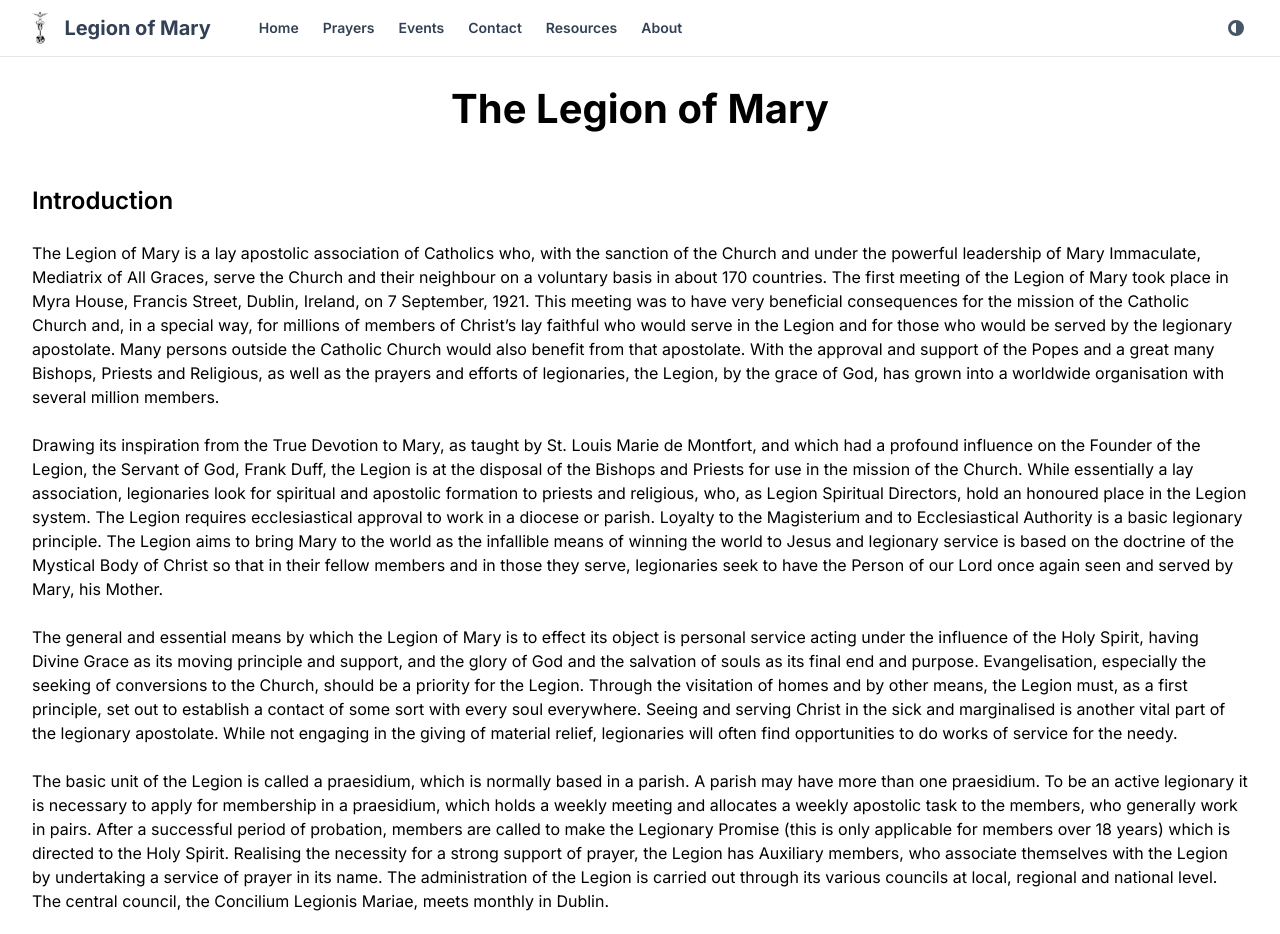
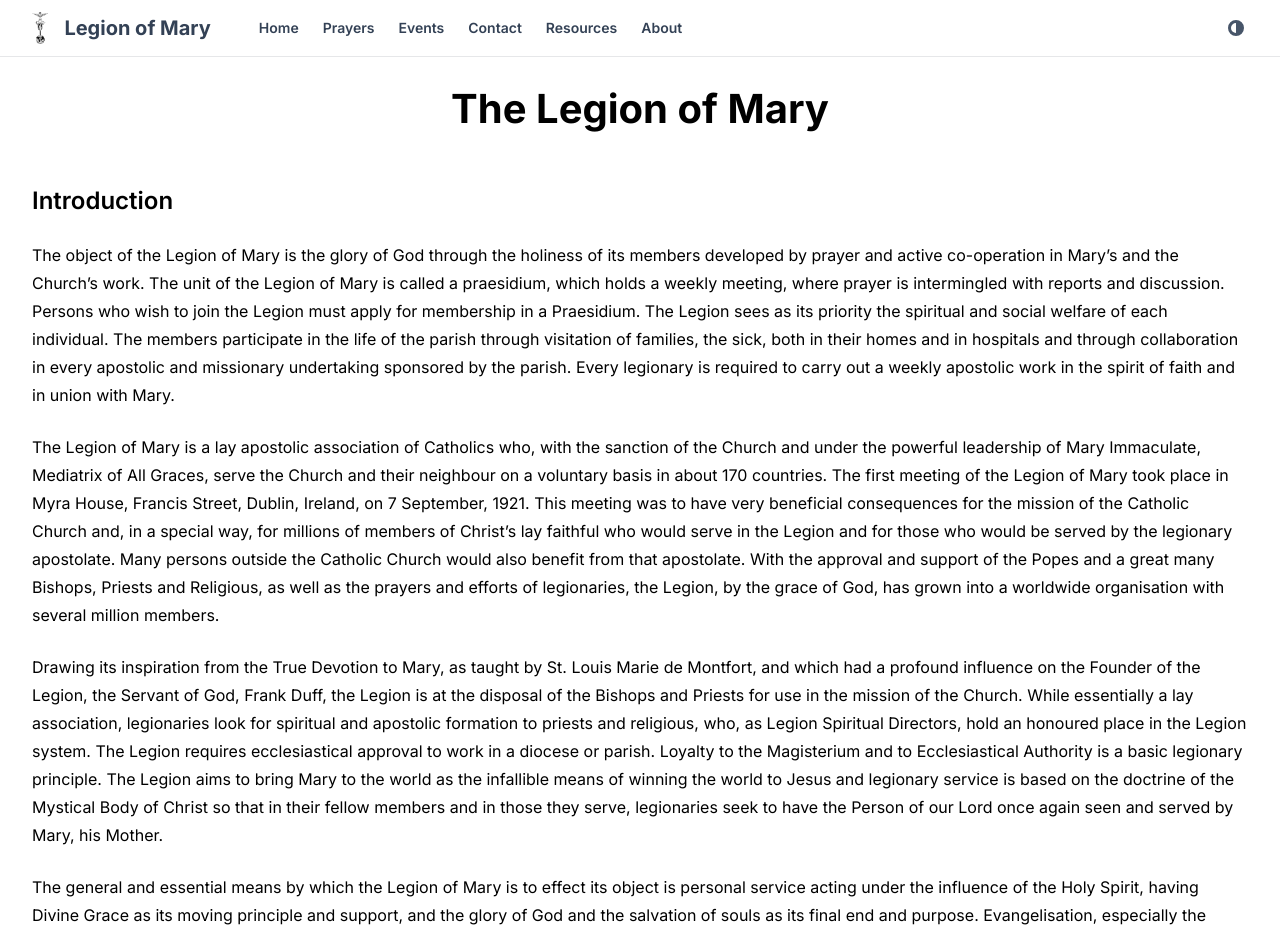
Before and after one commit to ozdv/legion, a Next.js app: page /about in a window 1280 px wide. Shown: the top 934 px of the page. Built offline with nearby package versions, Linux system fonts and the light colour scheme.

Commit message:
bout dat

```diff
--- a/src/app/about/page.tsx
+++ b/src/app/about/page.tsx
@@ -1,47 +1,111 @@
 import { Container } from "@/components/shared/container";
 import { Metadata } from "next";
-
-interface SectionProps {
-  title: string;
-  children: React.ReactNode;
-
-}
 
 export const metadata: Metadata = {
   title: "About",
   description: "Learn more about the Legion of Mary",
 };
 
-const Section: React.FC<SectionProps> = ({ title, children }) => (
-  <div className="mb-8">
-    <h2 className="text-2xl font-semibold mb-2">{title}</h2>
-  </div>
-);
+const pStyles = "sm:text-base text-sm";
 
 const About = () => {
   return (
     <>
-       <Container className="max-w-4xl mx-auto p-4 space-y-6">
-        <h1 className="text-4xl font-bold text-center mb-12">The Legion of Mary</h1>
-        <Section title="Introduction">
-        <p className="mb-4">
-          The object of the Legion of Mary is the glory of God through the holiness of its members developed by prayer and active co-operation in Mary’s and the Church’s work. The unit of the Legion of Mary is called a praesidium, which holds a weekly meeting, where prayer is intermingled with reports and discussion. Persons who wish to join the Legion must apply for membership in a Praesidium. The Legion sees as its priority the spiritual and social welfare of each individual. The members participate in the life of the parish through visitation of families, the sick, both in their homes and in hospitals and through collaboration in every apostolic and missionary undertaking sponsored by the parish. Every legionary is required to carry out a weekly apostolic work in the spirit of faith and in union with Mary.
+      <Container className="mx-auto max-w-4xl space-y-6 p-4">
+        <h1 className="mb-8 text-center text-3xl font-bold sm:mb-12 md:text-4xl">
+          The Legion of Mary
+        </h1>
+        <div className="mb-8">
+          <h2 className="mb-2 text-xl font-semibold md:text-2xl">
+            Introduction
+          </h2>
+        </div>
+
+        <p className={pStyles}>
+          The object of the Legion of Mary is the glory of God through the
+          holiness of its members developed by prayer and active co-operation in
+          Mary’s and the Church’s work. The unit of the Legion of Mary is called
+          a praesidium, which holds a weekly meeting, where prayer is
+          intermingled with reports and discussion. Persons who wish to join the
+          Legion must apply for membership in a Praesidium. The Legion sees as
+          its priority the spiritual and social welfare of each individual. The
+          members participate in the life of the parish through visitation of
+          families, the sick, both in their homes and in hospitals and through
+          collaboration in every apostolic and missionary undertaking sponsored
+          by the parish. Every legionary is required to carry out a weekly
+          apostolic work in the spirit of faith and in union with Mary.
         </p>
-        </Section>
-        <p className="mb-4">
-          The Legion of Mary is a lay apostolic association of Catholics who, with the sanction of the Church and under the powerful leadership of Mary Immaculate, Mediatrix of All Graces, serve the Church and their neighbour on a voluntary basis in about 170 countries. The first meeting of the Legion of Mary took place in Myra House, Francis Street, Dublin, Ireland, on 7 September, 1921. This meeting was to have very beneficial consequences for the mission of the Catholic Church and, in a special way, for millions of members of Christ’s lay faithful who would serve in the Legion and for those who would be served by the legionary apostolate. Many persons outside the Catholic Church would also benefit from that apostolate. With the approval and support of the Popes and a great many Bishops, Priests and Religious, as well as the prayers and efforts of legionaries, the Legion, by the grace of God, has grown into a worldwide organisation with several million members.
+
+        <p className={pStyles}>
+          The Legion of Mary is a lay apostolic association of Catholics who,
+          with the sanction of the Church and under the powerful leadership of
+          Mary Immaculate, Mediatrix of All Graces, serve the Church and their
+          neighbour on a voluntary basis in about 170 countries. The first
+          meeting of the Legion of Mary took place in Myra House, Francis
+          Street, Dublin, Ireland, on 7 September, 1921. This meeting was to
+          have very beneficial consequences for the mission of the Catholic
+          Church and, in a special way, for millions of members of Christ’s lay
+          faithful who would serve in the Legion and for those who would be
+          served by the legionary apostolate. Many persons outside the Catholic
+          Church would also benefit from that apostolate. With the approval and
+          support of the Popes and a great many Bishops, Priests and Religious,
+          as well as the prayers and efforts of legionaries, the Legion, by the
+          grace of God, has grown into a worldwide organisation with several
+          million members.
         </p>
-        <p className="mb-4">
-          Drawing its inspiration from the True Devotion to Mary, as taught by St. Louis Marie de Montfort, and which had a profound influence on the Founder of the Legion, the Servant of God, Frank Duff, the Legion is at the disposal of the Bishops and Priests for use in the mission of the Church. While essentially a lay association, legionaries look for spiritual and apostolic formation to priests and religious, who, as Legion Spiritual Directors, hold an honoured place in the Legion system. The Legion requires ecclesiastical approval to work in a diocese or parish. Loyalty to the Magisterium and to Ecclesiastical Authority is a basic legionary principle. The Legion aims to bring Mary to the world as the infallible means of winning the world to Jesus and legionary service is based on the doctrine of the Mystical Body of Christ so that in their fellow members and in those they serve, legionaries seek to have the Person of our Lord once again seen and served by Mary, his Mother.
+        <p className={pStyles}>
+          Drawing its inspiration from the True Devotion to Mary, as taught by
+          St. Louis Marie de Montfort, and which had a profound influence on the
+          Founder of the Legion, the Servant of God, Frank Duff, the Legion is
+          at the disposal of the Bishops and Priests for use in the mission of
+          the Church. While essentially a lay association, legionaries look for
+          spiritual and apostolic formation to priests and religious, who, as
+          Legion Spiritual Directors, hold an honoured place in the Legion
+          system. The Legion requires ecclesiastical approval to work in a
+          diocese or parish. Loyalty to the Magisterium and to Ecclesiastical
+          Authority is a basic legionary principle. The Legion aims to bring
+          Mary to the world as the infallible means of winning the world to
+          Jesus and legionary service is based on the doctrine of the Mystical
+          Body of Christ so that in their fellow members and in those they
+          serve, legionaries seek to have the Person of our Lord once again seen
+          and served by Mary, his Mother.
         </p>
-        <p className="mb-4">
-          The general and essential means by which the Legion of Mary is to effect its object is personal service acting under the influence of the Holy Spirit, having Divine Grace as its moving principle and support, and the glory of God and the salvation of souls as its final end and purpose. Evangelisation, especially the seeking of conversions to the Church, should be a priority for the Legion. Through the visitation of homes and by other means, the Legion must, as a first principle, set out to establish a contact of some sort with every soul everywhere. Seeing and serving Christ in the sick and marginalised is another vital part of the legionary apostolate. While not engaging in the giving of material relief, legionaries will often find opportunities to do works of service for the needy.
+        <p className={pStyles}>
+          The general and essential means by which the Legion of Mary is to
+          effect its object is personal service acting under the influence of
+          the Holy Spirit, having Divine Grace as its moving principle and
+          support, and the glory of God and the salvation of souls as its final
+          end and purpose. Evangelisation, especially the seeking of conversions
+          to the Church, should be a priority for the Legion. Through the
+          visitation of homes and by other means, the Legion must, as a first
+          principle, set out to establish a contact of some sort with every soul
+          everywhere. Seeing and serving Christ in the sick and marginalised is
+          another vital part of the legionary apostolate. While not engaging in
+          the giving of material relief, legionaries will often find
+          opportunities to do works of service for the needy.
         </p>
-        <p className="mb-4">
-          The basic unit of the Legion is called a praesidium, which is normally based in a parish. A parish may have more than one praesidium. To be an active legionary it is necessary to apply for membership in a praesidium, which holds a weekly meeting and allocates a weekly apostolic task to the members, who generally work in pairs. After a successful period of probation, members are called to make the Legionary Promise (this is only applicable for members over 18 years) which is directed to the Holy Spirit. Realising the necessity for a strong support of prayer, the Legion has Auxiliary members, who associate themselves with the Legion by undertaking a service of prayer in its name. The administration of the Legion is carried out through its various councils at local, regional and national level. The central council, the Concilium Legionis Mariae, meets monthly in Dublin.
+        <p className={pStyles}>
+          The basic unit of the Legion is called a praesidium, which is normally
+          based in a parish. A parish may have more than one praesidium. To be
+          an active legionary it is necessary to apply for membership in a
+          praesidium, which holds a weekly meeting and allocates a weekly
+          apostolic task to the members, who generally work in pairs. After a
+          successful period of probation, members are called to make the
+          Legionary Promise (this is only applicable for members over 18 years)
+          which is directed to the Holy Spirit. Realising the necessity for a
+          strong support of prayer, the Legion has Auxiliary members, who
+          associate themselves with the Legion by undertaking a service of
+          prayer in its name. The administration of the Legion is carried out
+          through its various councils at local, regional and national level.
+          The central council, the Concilium Legionis Mariae, meets monthly in
+          Dublin.
         </p>
-        <p className="mb-4">
-          The Cause for Beatification has been introduced for three legionaries: The Servant of God, Frank Duff (1889-1980), Founder of the Legion, who attended the Second Vatican Council as a Lay Observer; Venerable Edel Quinn (1907-1944), Legion Envoy to East Africa; and the Servant of God, Alfie Lambe (1932-1959), Legion Envoy to South America.
+        <p className={pStyles}>
+          The Cause for Beatification has been introduced for three legionaries:
+          The Servant of God, Frank Duff (1889-1980), Founder of the Legion, who
+          attended the Second Vatican Council as a Lay Observer; Venerable Edel
+          Quinn (1907-1944), Legion Envoy to East Africa; and the Servant of
+          God, Alfie Lambe (1932-1959), Legion Envoy to South America.
         </p>
       </Container>
     </>
```
